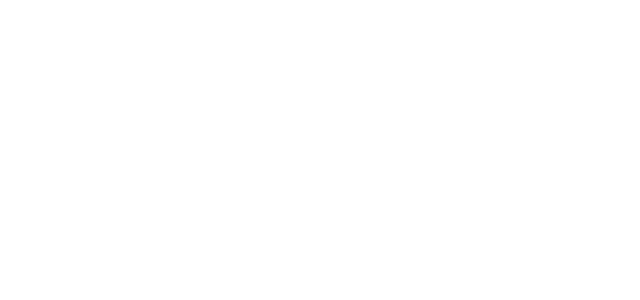
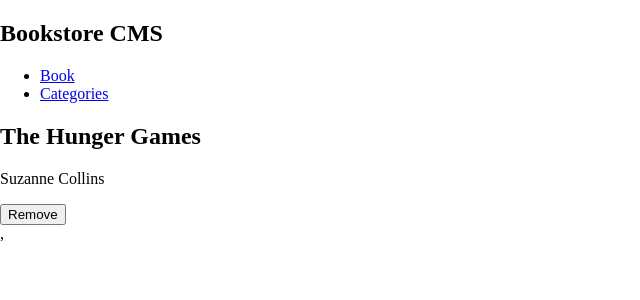
Before and after one commit to Elijahdre/Bookstore-app, a React (Create React App) app: page /book in a window 1280 px wide. Shown: the top 300 px of the page, without its empty margins (0-640 px from the left). Built offline with nearby package versions, Linux system fonts and the light colour scheme.

Commit message:
Add new feature

```diff
--- a/src/App.js
+++ b/src/App.js
@@ -1,6 +1,30 @@
+/* eslint-disable react/prop-types */
+/* eslint-disable  react/destructuring-assignment */
+
+import React from 'react';
+import { BrowserRouter as Router, Route, Routes } from 'react-router-dom';
+import './index.css';
+import Book from './components/Book';
+import Navbar from './components/Navbar';
+import Categories from './components/Categories';
+
 function App() {
   return (
-    null
+    <>
+      <Router>
+        <div>
+          <Navbar />
+          <div>
+            <Routes>
+              <Route path="/book" exact element={<Book />} />
+              <Route path="/categories" element={<Categories />} />
+            </Routes>
+          </div>
+        </div>
+
+      </Router>
+      ,
+    </>
   );
 }
 
--- a/src/components/Book.js
+++ b/src/components/Book.js
@@ -1,9 +1,9 @@
 import React from 'react';
 
-function book() {
+function Book() {
   return (
     <>
-      <div className="book-container">
+      <div className="books">
         <h2 className="book-title">The Hunger Games</h2>
         <p className="book-author">Suzanne Collins</p>
         <button type="button" className="remove-btn">Remove</button>
@@ -11,4 +11,4 @@
     </>
   );
 }
-export default book;
+export default Book;
--- a/src/components/Books.js
+++ b/src/components/Books.js
@@ -2,7 +2,7 @@
 
 import React from 'react';
 
-function Book({ title, author }) {
+function Books({ title, author }) {
   return (
     <div className="book-container">
       <h2 className="book-title">{title}</h2>
@@ -11,4 +11,4 @@
     </div>
   );
 }
-export default Book;
+export default Books;
--- a/src/components/Navbar.js
+++ b/src/components/Navbar.js
@@ -1,16 +1,14 @@
 import React from 'react';
-import { Link, Router } from 'react-router-dom';
+import { Link } from 'react-router-dom';
 
 function Navbar() {
   return (
-    <>
-      <Router>
     <div>
       <nav>
         <h1>Bookstore CMS</h1>
         <ul>
           <li>
-                <Link to="/Books">Books</Link>
+            <Link to="/Book">Book</Link>
           </li>
           <li>
             <Link to="/Categories">Categories</Link>
@@ -18,8 +16,6 @@
         </ul>
       </nav>
     </div>
-      </Router>
-    </>
   );
 }
 export default Navbar;
```
Also changed, not shown: src/components/addBook.js (renamed from src/components/Form.js). Lines whose indentation alone changed are shown as unchanged.
